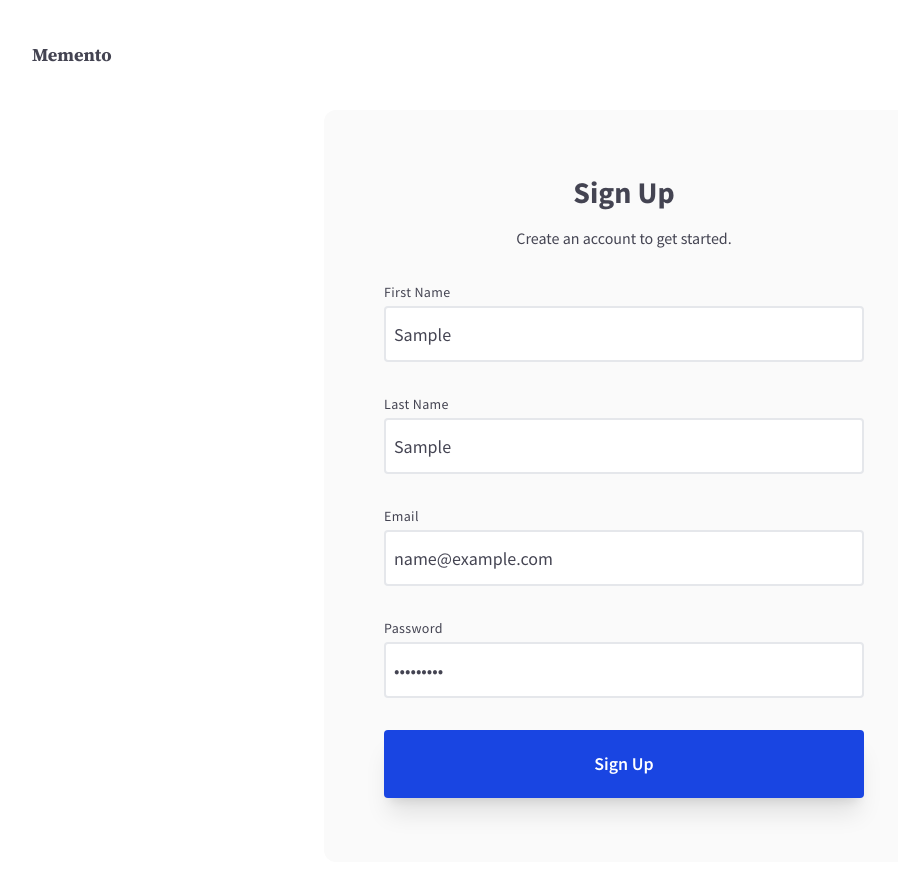
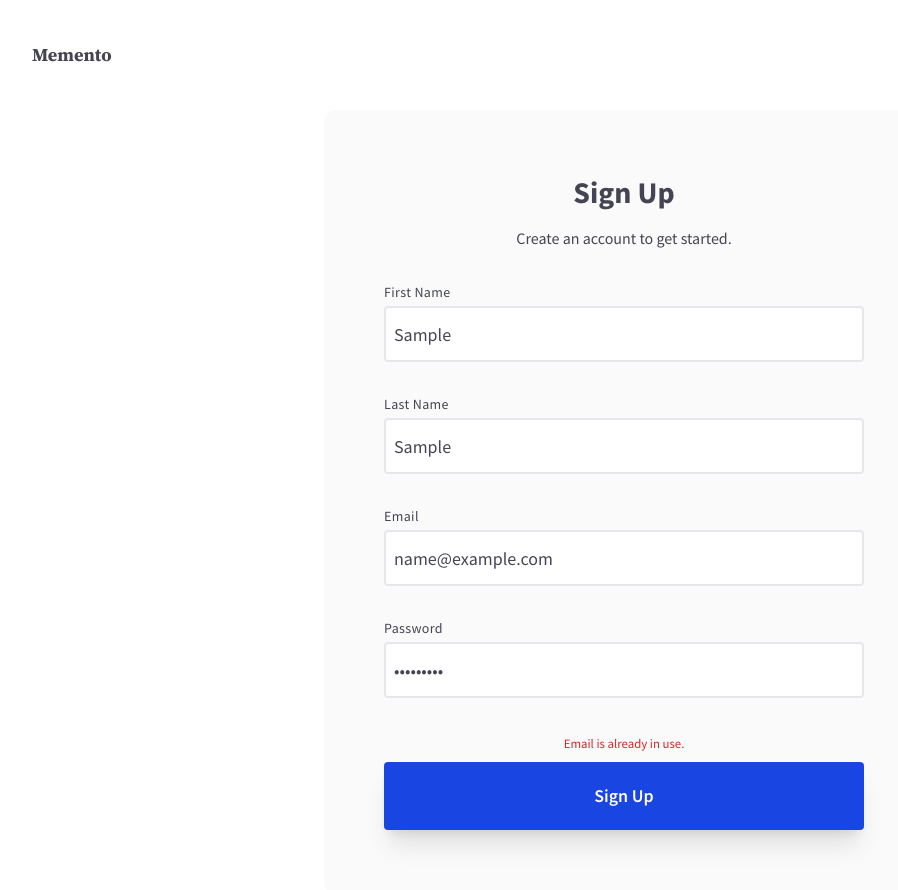
Before and after one commit to iris-jeong/memento-app, a Next.js app in the folder client/: page /register in a window 1280 px wide. Both pictures are taken after typing "Sample", "Sample", "name@example.com", "Sample123" into the empty fields and a click on the button "Sign Up". Shown: the top 890 px of the page, without its empty margins (16-914 px from the left). Before the commit the page ends 862 px from the top, so only its background shows below. Built offline with nearby package versions, Linux system fonts and the light colour scheme; no server answers.

Commit message:
Handle duplicate email registration on frontend

```diff
--- a/client/src/app/register/page.tsx
+++ b/client/src/app/register/page.tsx
@@ -34,12 +34,14 @@ export default function Register() {
 	const router = useRouter();
 	const { isLoading, isRedirecting } = useAuthRedirect('/home');
 	const [isSubmitting, setIsSubmitting] = useState<boolean>(false);
+	const [hasRegistrationError, setHasRegistrationError] =
+		useState<boolean>(false);
 
 	const onSubmit = async (formData: RegisterFormData) => {
 		setIsSubmitting(true);
 		try {
 			const { token, user } = await registerUser(formData);
-
+			setHasRegistrationError(false);
 			if (token && user) {
 				localStorage.setItem('token', token);
 				auth.login(token, user);
@@ -47,6 +49,7 @@ export default function Register() {
 			}
 		} catch (error) {
 			console.error('Error:', error);
+			setHasRegistrationError(true);
 		} finally {
 			setIsSubmitting(false);
 		}
@@ -100,6 +103,13 @@ export default function Register() {
 								/>
 							))}
 
+							{hasRegistrationError && (
+								<div className="mb-2">
+									<small className="text-red-600">
+										Email is already in use.
+									</small>
+								</div>
+							)}
 							<Button type="submit" variant="secondary" disabled={isSubmitting}>
 								{isSubmitting ? 'Signing Up...' : 'Sign Up'}
 							</Button>
```
Also changed, not shown: 1 other file (tests, documents, lock files or other folders).
